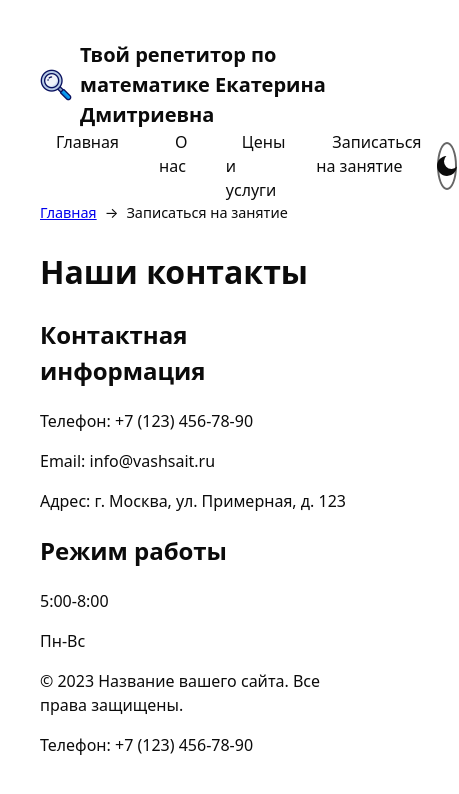
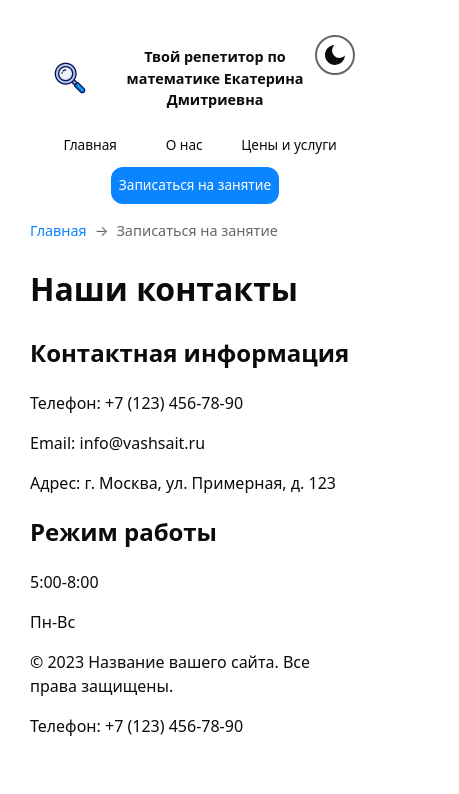
Before and after one commit to kkapanny/my-awesome-project, a plain HTML site: page sign_up.html in a window 390 px wide. Shown: the whole page, 459 px wide, since content can reach past the window. Drawn offline with Linux system fonts and the light colour scheme.

Commit message:
edit all

```diff
--- a/main.js
+++ b/main.js
@@ -1,17 +1,74 @@
+// Подсветка активного пункта меню
+function setActiveNavLink() {
+    const currentPage = window.location.pathname.split('/').pop();
+    const navLinks = document.querySelectorAll('.nav_link');
+
+    navLinks.forEach(link => {
+        const linkPage = link.getAttribute('href');
+        if (linkPage === currentPage ||
+            (currentPage === '' && linkPage === 'index.html')) {
+            link.setAttribute('aria-current', 'page');
+        } else {
+            link.removeAttribute('aria-current');
+        }
+    });
+}
+
+// Переключение темы
+function initTheme() {
+    const themeToggle = document.getElementById('themeToggle');
+    const prefersDarkScheme = window.matchMedia('(prefers-color-scheme: dark)');
+
+    // Проверяем сохранённую тему или системные настройки
+    const savedTheme = localStorage.getItem('theme');
+    if (savedTheme === 'dark' || (!savedTheme && prefersDarkScheme.matches)) {
+        document.body.classList.add('theme-dark');
+    }
+}
+
+// Переключаем тему
+function toggleTheme() {
+    const isDark = document.body.classList.toggle('theme-dark');
+    localStorage.setItem('theme', isDark ? 'dark' : 'light');
+}
+
+// Инициализация при загрузке
+document.addEventListener('DOMContentLoaded', function() {
+    setActiveNavLink();
+    initTheme();
+
+    const themeToggle = document.getElementById('themeToggle');
+    if (themeToggle) {
+        themeToggle.addEventListener('click', toggleTheme);
+    }
+
+    // Следим за изменением системных настроек (опционально)
+    const prefersDarkScheme = window.matchMedia('(prefers-color-scheme: dark)');
+    prefersDarkScheme.addEventListener('change', (e) => {
+        if (!localStorage.getItem('theme')) {
+            document.body.classList.toggle('theme-dark', e.matches);
+        }
+    });
+});
+
+// Вызвать при навигации
+window.addEventListener('popstate', setActiveNavLink);
+
+// Код для модального окна
 const dlg = document.getElementById('contactDialog');
 const openBtn = document.getElementById('openDialog');
 const closeBtn = document.getElementById('closeDialog');
 const form = document.getElementById('contactForm');
 let lastActive = null;
-openBtn.addEventListener('click', () => {
+
+openBtn?.addEventListener('click', () => {
     lastActive = document.activeElement;
     dlg.showModal(); // модальный режим + затемнение
     dlg.querySelector('input,select,textarea,button')?.focus();
 });
-closeBtn.addEventListener('click', () => dlg.close('cancel'));
-form?.addEventListener('submit', (e) => {
-	// валидация см. 1.4.2; при успехе закрываем окно
-	const form = document.getElementById('contactForm');
+
+closeBtn?.addEventListener('click', () => dlg.close('cancel'));
+
 form?.addEventListener('submit', (e) => {
     // 1) Сброс кастомных сообщений
     [...form.elements].forEach(el => el.setCustomValidity?.(''));
@@ -23,14 +80,15 @@ form?.addEventListener('submit', (e) => {
         // Пример: таргетированное сообщение
         const email = form.elements.email;
         if (email?.validity.typeMismatch) {
-				email.setCustomValidity('Введите корректный e-mail, например, name@example.com');
+            email.setCustomValidity('Введите корректный e-mail, например name@example.com');
         }
 
         form.reportValidity(); // показать браузерные подсказки
 
         // A11y: подсветка проблемных полей
         [...form.elements].forEach(el => {
-				if (el.willValidate) el.toggleAttribute('aria-invalid', !el.checkValidity());
+            if (el.willValidate) el.toggleAttribute('aria-invalid',
+                !el.checkValidity());
         });
         return;
     }
@@ -39,11 +97,11 @@ form?.addEventListener('submit', (e) => {
     e.preventDefault();
     // Если форма внутри <dialog>, закрываем окно:
     document.getElementById('contactDialog')?.close('success');
+    form.reset();
     showSuccessMessage();
-		form.reset();
 });
-});
-dlg.addEventListener('close', () => { lastActive?.focus(); });
+
+dlg?.addEventListener('close', () => { lastActive?.focus(); });
 // Esc по умолчанию вызывает событие 'cancel' и закрывает <dialog>
 
 // Функция для показа сообщения об успехе
@@ -72,54 +130,3 @@ function showSuccessMessage() {
         }
     });
 }
-
-// Подсветка активного пункта меню
-function setActiveNavLink() {
-	const currentPage = window.location.pathname.split('/').pop();
-	const navLinks = document.querySelectorAll('.nav__link');
-
-	navLinks.forEach(link => {
-		const linkPage = link.getAttribute('href');
-		if (linkPage === currentPage ||
-			(currentPage === '' && linkPage === 'index.html')) {
-			link.setAttribute('aria-current', 'page');
-		} else {
-			link.removeAttribute('aria-current');
-		}
-	});
-}
-
-// Вызвать при загрузке и навигации
-document.addEventListener('DOMContentLoaded', setActiveNavLink);
-window.addEventListener('popstate', setActiveNavLink);
-
-// Переключение темы
-const themeToggle = document.getElementById('themeToggle');
-const prefersDarkScheme = window.matchMedia('(prefers-color-scheme: dark)');
-
-// Проверяем сохранённую тему или системные настройки
-function initTheme() {
-	const savedTheme = localStorage.getItem('theme');
-	if (savedTheme === 'dark' || (!savedTheme && prefersDarkScheme.matches)) {
-		document.body.classList.add('theme-dark');
-	}
-}
-
-// Переключаем тему
-function toggleTheme() {
-	const isDark = document.body.classList.toggle('theme-dark');
-	localStorage.setItem('theme', isDark ? 'dark' : 'light');
-}
-
-// Инициализация темы при загрузке
-document.addEventListener('DOMContentLoaded', initTheme);
-
-// Обработчик клика по кнопке
-themeToggle.addEventListener('click', toggleTheme);
-
-// Следим за изменением системных настроек (опционально)
-prefersDarkScheme.addEventListener('change', (e) => {
-	if (!localStorage.getItem('theme')) {
-		document.body.classList.toggle('theme-dark', e.matches);
-	}
-});
--- a/sign_up.html
+++ b/sign_up.html
@@ -4,18 +4,19 @@
 	<meta charset="UTF-8">
 	<script src="main.js" defer></script>
 	<meta name="viewport" content="width=device-width, initial-scale=1.0">
-	<title>Контакты - Название вашего сайта</title>
+	<title>Записаться на занятие - Название вашего сайта</title>
 	<meta name="description" content="Свяжитесь с нами для получения дополнительной информации">
 	<link rel="icon" href="assets/favicon.ico" type="image/x-icon">
 	<link rel="stylesheet" href="styles.css">
 </head>
 <body>
 	<header>
-		<a class="header_logo" href="/">
+		<div class="header">
+			<a class="header_logo">
 				<img src="assets/favicon.ico" alt="Логотип" class="header_logo-image">
 				<span class="header_logo-text">Твой репетитор по математике Екатерина Дмитриевна</span>
 			</a>
-		<div class ="header_controls">
+			<div class="header_controls">
 				<nav class="nav header_nav">
 					<ul class="nav_list">
 						<li class="nav_item">
@@ -40,6 +41,7 @@
 						<path d="M11.38 2.019a7.5 7.5 0 1 0 10.6 10.6A9.996 9.996 0 0 1 12.001 22C6.477 22 2 17.523 2 12c0-5.315 4.146-9.66 9.38-9.98z"/>
 					</svg>
 				</button>
+			</div>
 		</div>
 	</header>
 
--- a/styles.css
+++ b/styles.css
@@ -1,17 +1,10 @@
 :root {
-    /* Палитра */
     --color-bg: #fff;
-    /* цвет фон */
-    --color-fg: #0b0b0b;
-    /* цвет текста */
+    --color-fg: #0b0b0b; /* цвет текста */
     --color-muted: #666;
-    /* второстепенный */
-    --color-primary: #0a84ff;
-    /* акцентный */
-    --color-danger: #b00020;
-    /* ошибки */
+    --color-primary: #0a84ff; /* акцентный */
+    --color-danger: #b00020; /* ошибки */
 
-    /* Типографика и размеры */
     --font-body: system-ui, -apple-system, "Segoe UI", Roboto, Arial, sans-serif;
     --space-1: 4px;
     --space-2: 8px;
@@ -24,13 +17,41 @@
     --shadow: 0 1px 2px rgba(0, 0, 0, .08), 0 8px 24px rgba(0, 0, 0, .08);
 }
 
+* {
+    box-sizing: border-box;
+}
+
+html,
+body {
+    margin: 0;
+    padding: 20px;
+    scroll-behavior: smooth;
+}
+
+body {
+    font-family: system-ui, -apple-system, "Segoe UI", Roboto, Arial, sans-serif;
+    line-height: 1.5;
+    background: var(--color-bg);
+    color: var(--color-fg);
+    font-family: var(--font-body);
+    line-height: 1.5;
+}
+
+header {
+    background: var(--color-bg);
+    border-bottom: 1px rgba(0, 0, 0, 0.1);
+    padding: var(--space-3) 0;
+    position: sticky;
+    top: 0;
+    z-index: 1000;
+}
+
 .header {
     display: flex;
     justify-content: space-between;
     align-items: center;
-    padding: var(--space-3) 0;
-    border-bottom: 1px solid var(--color-muted);
-    position: relative;
+    flex-wrap: nowrap;
+    gap: var(--space-4);
 }
 
 .header_logo {
@@ -40,35 +61,43 @@
     text-decoration: none;
     color: var(--color-fg);
     font-weight: bold;
+    flex-shrink: 0;
+    min-width: 0;
 }
 
 .header_logo-image {
     width: 32px;
     height: 32px;
+    flex-shrink: 0;
 }
 
 .header_logo-text {
     font-size: 1.25rem;
-}
-
-.header_nav {
-    display: flex;
-    align-items: center;
-    gap: var(--space-3);
+    white-space: nowrap;
+    overflow: hidden;
+    text-overflow: ellipsis;
 }
 
 .header_controls {
     display: flex;
     align-items: center;
     gap: var(--space-3);
+    flex-shrink: 0;
+    margin-left: auto;
 }
 
 .nav_list {
     display: flex;
-    gap: var(--space-4);
+    gap: var(--space-3);
     list-style: none;
     margin: 0;
     padding: 0;
+    flex-wrap: nowrap;
+}
+
+.nav_item {
+    display: flex;
+    flex-shrink: 0;
 }
 
 .nav_link {
@@ -78,6 +107,13 @@
     border-radius: var(--radius);
     transition: all 0.2s ease;
     position: relative;
+    display: flex;
+    white-space: nowrap;
+    flex-shrink: 0;
+    min-width: max-content;display: flex;
+    align-items: center;
+    justify-content: center;
+    text-align: center;
 }
 
 .nav_link:hover {
@@ -103,20 +139,20 @@
     font-size: 0.9rem;
 }
 
-.breadcrumbs__link {
+.breadcrumbs_link {
     color: var(--color-primary);
     text-decoration: none;
 }
 
-.breadcrumbs__link:hover {
+.breadcrumbs_link:hover {
     text-decoration: underline;
 }
 
-.breadcrumbs__strelka {
+.breadcrumbs_strelka {
     color: var(--color-muted);
 }
 
-.breadcrumbs__current {
+.breadcrumbs_current {
     color: var(--color-muted);
 }
 
@@ -126,27 +162,6 @@ section:target {
     padding-left: var(--space-3);
     margin-left: calc(-1 * var(--space-3));
     transition: all 0.3s ease;
-}
-
-* {
-    box-sizing: border-box;
-}
-
-html,
-body {
-    margin: 0;
-    padding: 20px;
-    scroll-behavior: smooth;
-    ;
-}
-
-body {
-    font-family: system-ui, -apple-system, "Segoe UI", Roboto, Arial, sans-serif;
-    line-height: 1.5;
-    background: var(--color-bg);
-    color: var(--color-fg);
-    font-family: var(--font-body);
-    line-height: 1.5;
 }
 
 /* Формы: размеры, отступы, визуальный порядок */
@@ -230,7 +245,7 @@ label {
     margin-top: var(--space-4);
 }
 
-.form__button {
+.form_button {
     padding: var(--space-2) var(--space-4);
     border: none;
     border-radius: var(--radius);
@@ -275,7 +290,6 @@ button {
     background: #fff;
 }
 
-/* Кнопка по умолчанию */
 button,
 [type="submit"] {
     background: #0a84ff;
@@ -284,7 +298,6 @@ button,
     cursor: pointer;
 }
 
-/* Состояния: клавиатура/мышь/ошибки */
 :where(input, select, textarea, button):focus-visible {
     outline: 2px solid #0a84ff;
     outline-offset: 2px;
@@ -300,18 +313,15 @@ button:hover {
     cursor: not-allowed;
 }
 
-/* Подсветка ошибочных полей (установите aria-invalid="true") */
 [aria-invalid="true"] {
     border-color: #b00020;
 }
 
-/* Центровка и ограничение ширины контейнера */
 .container {
     width: min(100% - 2*var(--space-4), 1120px);
     margin-inline: auto;
 }
 
-/* Вертикальные отступы секций по токенам */
 .section {
     padding-block: var(--space-5);
 }
@@ -336,22 +346,6 @@ dialog::backdrop {
     margin-top: 1rem;
 }
 
-/* Центровка и ограничение ширины контейнера */
-.container {
-    width: min(100% - 2*var(--space-4), 1120px);
-    margin-inline: auto;
-}
-
-/* Вертикальные отступы секций по токенам */
-.section {
-    padding-block: var(--space-5);
-}
-
-.section__title {
-    margin: 0 0 var(--space-3);
-}
-
-/* Тёмная тема: переопределяем только значения токенов */
 body.theme-dark {
     --color-bg: #0b0b0b;
     --color-fg: #f5f5f5;
@@ -359,7 +353,6 @@ body.theme-dark {
     --color-primary: #6aa2ff;
 }
 
-/* Стили для кнопки переключения темы */
 .theme-toggle {
     background: none;
     border: 2px solid var(--color-muted);
@@ -372,7 +365,7 @@ body.theme-dark {
     align-items: center;
     justify-content: center;
     transition: all 0.3s ease;
-    margin-left: auto;
+    flex-shrink: 0;
 }
 
 .theme-toggle:hover {
@@ -391,7 +384,6 @@ body.theme-dark {
     position: absolute;
 }
 
-/* Показываем луну по умолчанию (в светлой теме) */
 .theme-toggle__icon--moon {
     opacity: 1;
     transform: rotate(0);
@@ -402,7 +394,6 @@ body.theme-dark {
     transform: rotate(90deg);
 }
 
-/* В тёмной теме скрываем луну и показываем солнце */
 body.theme-dark .theme-toggle__icon--moon {
     opacity: 0;
     transform: rotate(-90deg);
@@ -413,7 +404,6 @@ body.theme-dark .theme-toggle__icon--sun {
     transform: rotate(0);
 }
 
-/* Дополнительные стили для тёмной темы */
 body.theme-dark {
     --color-bg: #0b0b0b;
     --color-fg: #f5f5f5;
@@ -422,9 +412,105 @@ body.theme-dark {
     --color-danger: #ff6b6b;
 }
 
-/* Чтобы подвал и хедер тоже адаптировались */
 body.theme-dark header,
 body.theme-dark footer {
     background-color: #1a1a1a;
     border-color: #333;
 }
+
+@media (max-width: 1024px) {
+    .header_logo-text {
+        font-size: 1.1rem;
+    }
+
+    .nav_link {
+        padding: var(--space-2) var(--space-2);
+        font-size: 0.95rem;
+    }
+}
+
+@media (max-width: 768px) {
+    body {
+        padding: 10px;
+    }
+
+    .header {
+        flex-direction: column;
+        align-items: stretch;
+        gap: var(--space-3);
+    }
+
+    .header_logo {
+        justify-content: center;
+        text-align: center;
+        order: 1;
+    }
+
+    .header_controls {
+        justify-content: center;
+        order: 2;
+        margin-left: 0;
+        width: 100%;
+    }
+
+    .nav_list {
+        gap: var(--space-2);
+        justify-content: center;
+        flex-wrap: wrap;
+    }
+
+    .nav_link {
+        padding: var(--space-2) var(--space-3);
+        font-size: 0.9rem;
+    }
+
+    .header_logo-text {
+        font-size: 1rem;
+    }
+
+    .theme-toggle {
+        width: 44px;
+        height: 44px;
+        position: absolute;
+        right: 10px;
+        top: 10px;
+    }
+}
+
+@media (max-width: 480px) {
+    .nav_list {
+        gap: var(--space-1);
+    }
+
+    .nav_link {
+        padding: var(--space-2) var(--space-2);
+        font-size: 0.85rem;
+        min-width: 90px;
+    }
+
+    .header_logo-text {
+        font-size: 0.9rem;
+        white-space: normal;
+        text-align: center;
+        padding: 0 var(--space-2);
+    }
+
+    .theme-toggle {
+        width: 40px;
+        height: 40px;
+        right: 5px;
+        top: 5px;
+    }
+
+    .header_logo {
+        margin: 0 var(--space-4);
+    }
+}
+
+.header_logo {
+    order: 1;
+}
+
+.header_controls {
+    order: 2;
+}
```
Also changed, not shown: about.html (+4 -2 lines), index.html (+8 -8 lines), price.html (+5 -4 lines), 1 other file. Lines whose indentation alone changed are shown as unchanged.
